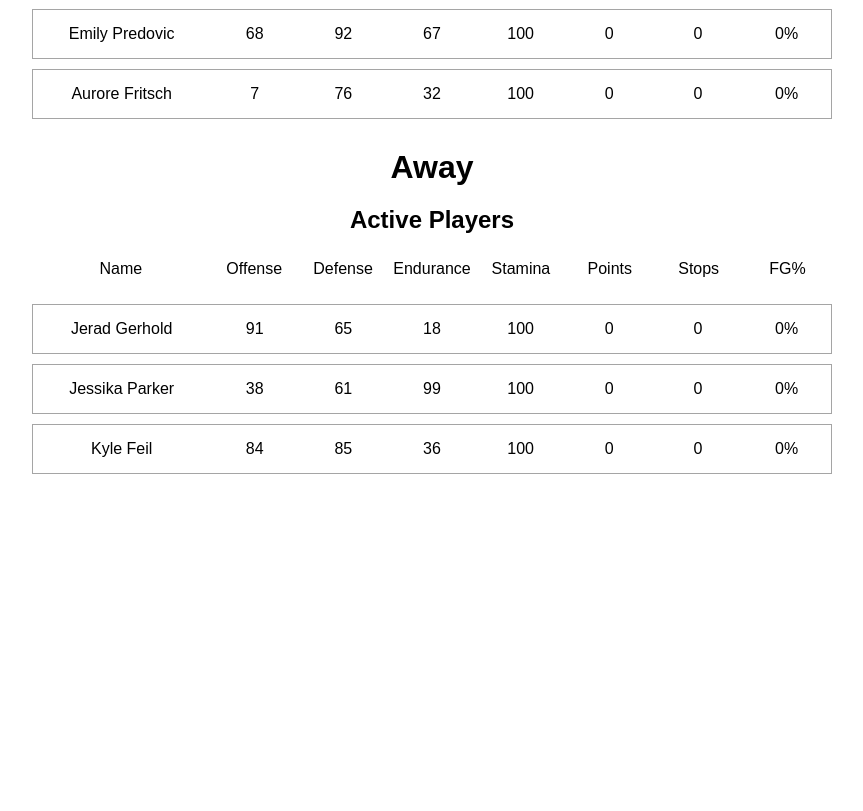
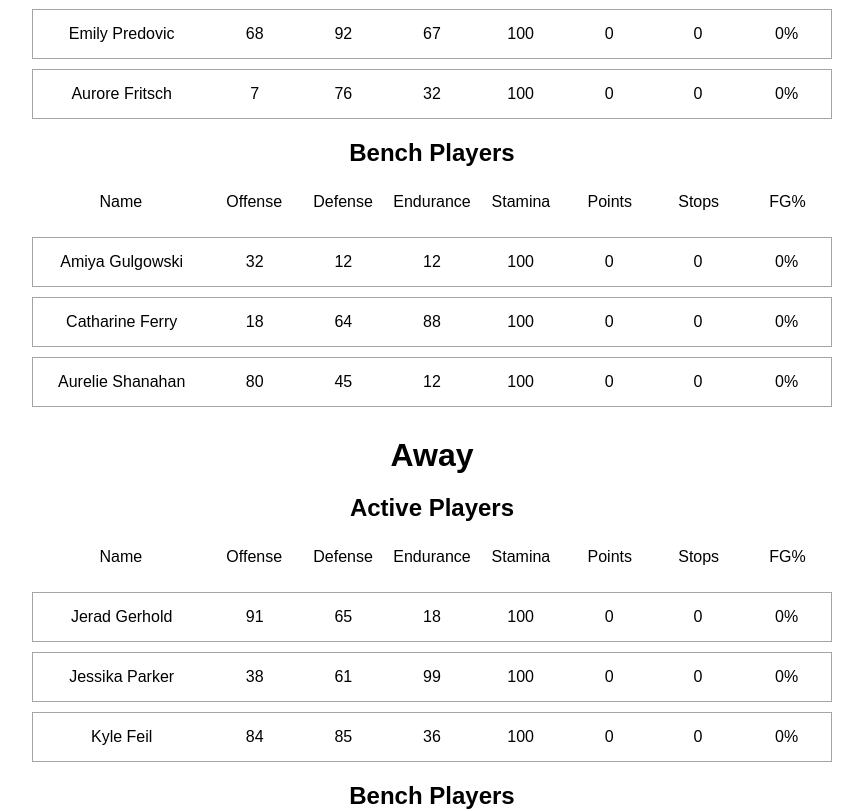
Before and after one commit to ellymaimon/coach-corner-react, a React (Create React App) app: page / in a window 1280 px wide. Shown: the part 640-1451 px from the top of the page, without its empty margins (208-1071 px from the left). Before the commit the page ends 1164 px from the top, so only its background shows below. Built offline with nearby package versions, Linux system fonts and the light colour scheme.

Commit message:
Implement logic for substituting players

```diff
--- a/src/game/Team.jsx
+++ b/src/game/Team.jsx
@@ -1,11 +1,46 @@
-import React from 'react';
+import React, { useState, useContext } from 'react';
+import Game from '../game-logic/GameStore';
 import Players from './Players';
 
 const Team = ({ team }) => {
+  const game = useContext(Game);
+  const [subOut, setSubOut] = useState(null);
+  const [subIn, setSubIn] = useState(null);
+
+  const subPlayers = () => {
+    if (subOut !== null && subIn !== null) {
+      let subOutIndex = team.active.findIndex(
+        player => player.id === subOut.id
+      );
+      let subInIndex = team.bench.findIndex(player => player.id === subIn.id);
+
+      [team.active[subOutIndex], team.bench[subInIndex]] = [
+        team.bench[subInIndex],
+        team.active[subOutIndex],
+      ];
+    }
+    game.gameStart();
+  };
+
   return (
     <div>
-      <Players players={team.active} status={'Active'}/>
-      {/* <Players players={team.bench} /> */}
+      {subIn !== null && subOut !== null && game.state.allowSubs && (
+        <button onClick={() => subPlayers()}>Complete Substitution</button>
+      )}
+      {subOut && game.state.allowSubs && <p>Player selected to come out: {subOut.firstName} {subOut.lastName}</p>}
+      {subIn && game.state.allowSubs && <p>Player selected to come in: {subIn.firstName} {subIn.lastName}</p>}
+      <Players
+        players={team.active}
+        status={'Active'}
+        setSub={setSubOut}
+        subOut={subOut}
+      />
+      <Players
+        players={team.bench}
+        status={'Bench'}
+        setSub={setSubIn}
+        subIn={subIn}
+      />
     </div>
   );
 };
```
